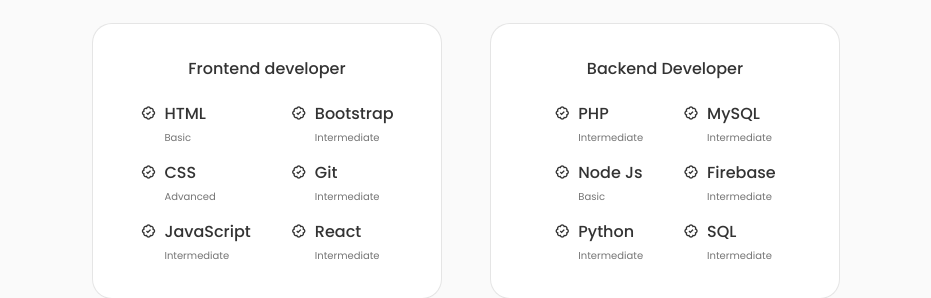
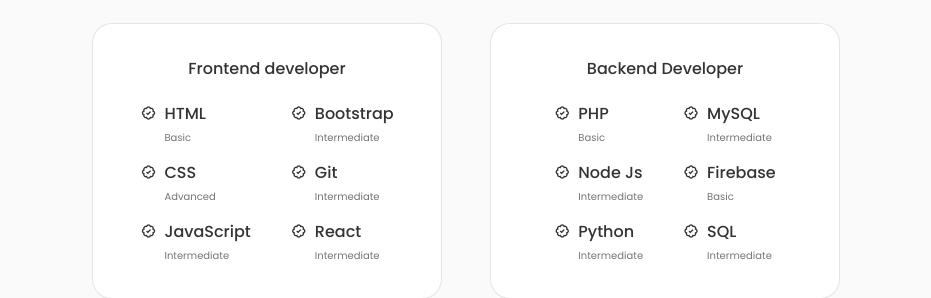
Before and after one commit to Filla0/My-Portfolio, a React (Vite) app: page / in a window 1280 px wide. Shown: the part 1520-1818 px from the top of the page, without its empty margins (174-1105 px from the left). Built offline with nearby package versions, Linux system fonts and the light colour scheme.

Commit message:
Update Backend.jsx

```diff
--- a/src/components/Skills/Backend.jsx
+++ b/src/components/Skills/Backend.jsx
@@ -13,7 +13,7 @@
 
                         <div>
                             <h3 className="skills__name">PHP</h3>
-                            <span className="skills__level">Intermediate</span>
+                            <span className="skills__level">Basic</span>
                         </div>
                     </div>
 
@@ -22,7 +22,7 @@
 
                         <div>
                             <h3 className="skills__name">Node Js</h3>
-                            <span className="skills__level">Basic</span>
+                            <span className="skills__level">Intermediate</span>
                         </div>
                     </div>
 
@@ -53,7 +53,7 @@
 
                         <div>
                             <h3 className="skills__name">Firebase</h3>
-                            <span className="skills__level">Intermediate</span>
+                            <span className="skills__level">Basic</span>
                         </div>
                     </div>
 
```
